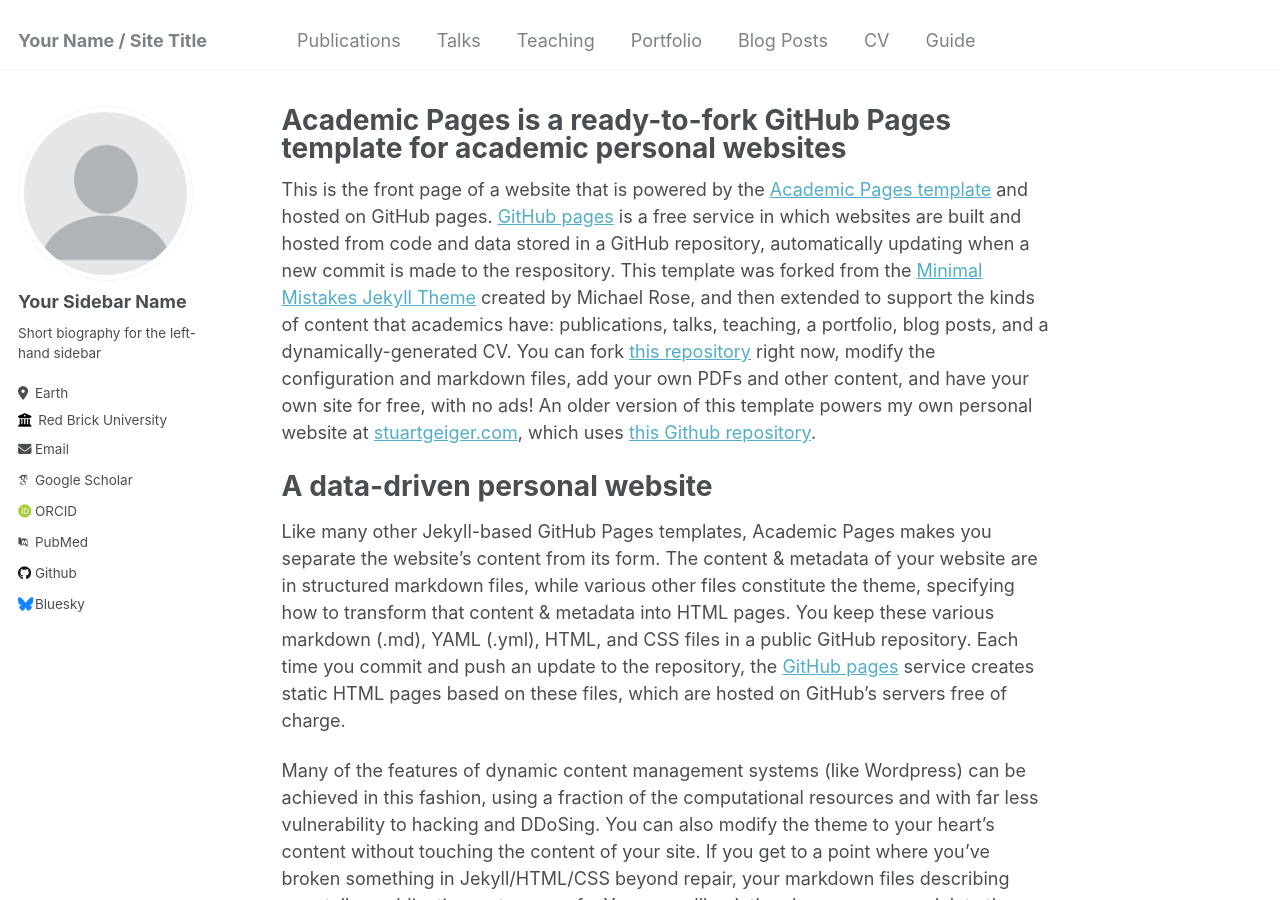
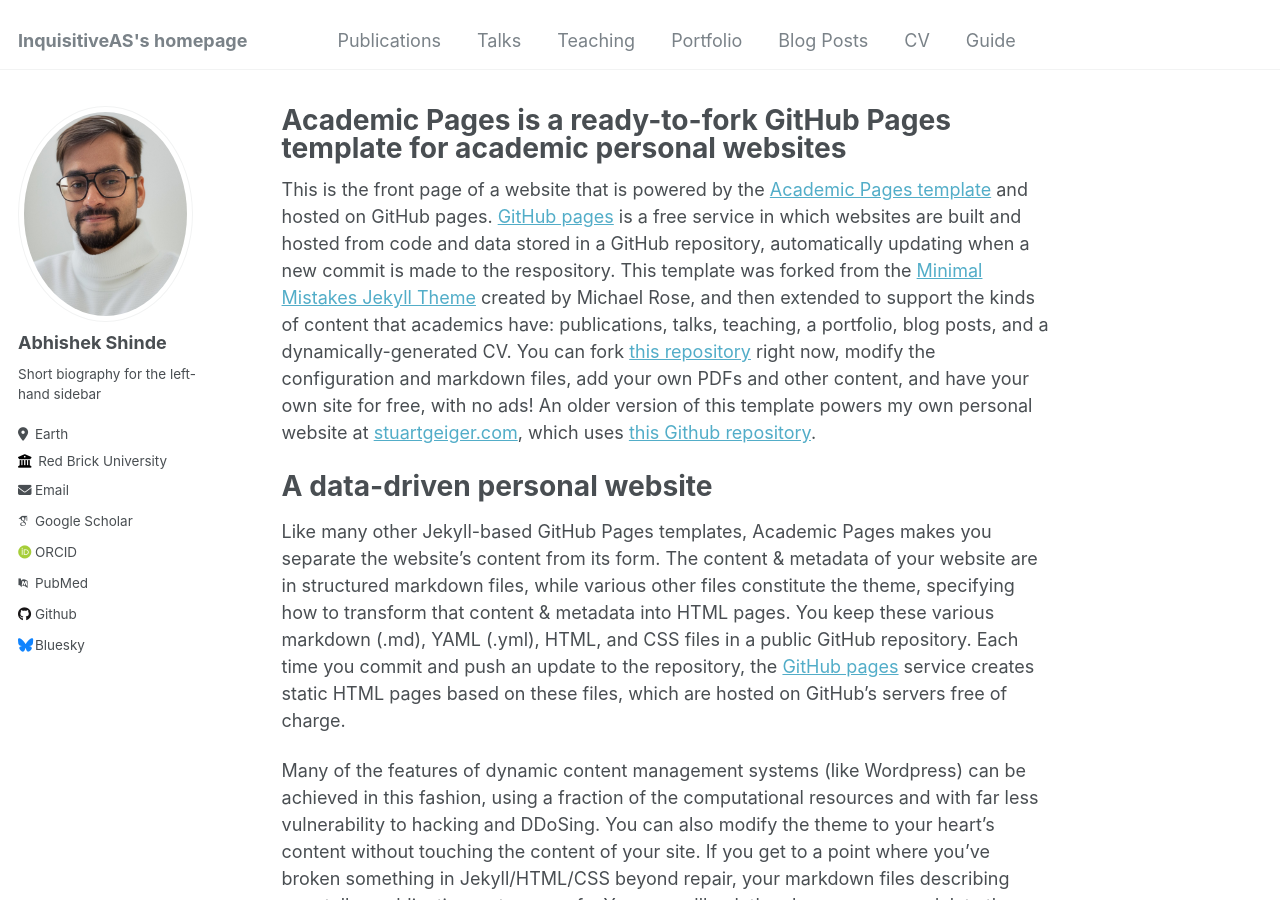
Before and after one commit to InquisitiveAS/InquisitiveAS.github.io, a Jekyll site: the page built from _pages/about.md, in a window 1280 px wide and 900 px high. Built offline with Jekyll 4.4.1, drawn with Linux system fonts in a browser that asks for light colours; some web fonts are replaced.

Commit message:
Update config

```diff
--- a/_config.yml
+++ b/_config.yml
@@ -8,7 +8,7 @@
 
 # Basic Site Settings
 locale                   : "en-US"
-title                    : "Your Name / Site Title"
+title                    : "InquisitiveAS's homepage"
 title_separator          : "-"
 name                     : &name "Your Name"
 description              : &description "personal description"
@@ -21,8 +21,8 @@
 #               Additional customization can be done by editing /_includes/author-profile.html
 author:
   # Biographic information
-  avatar           : "profile.png"
-  name             : "Your Sidebar Name"
+  avatar           : "headshot_Abhi.jpg"
+  name             : "Abhishek Shinde"
   pronouns         : # example: "she/her"
   bio              : "Short biography for the left-hand sidebar"
   location         : "Earth"
```
Also changed, not shown: images/headshot_Abhi.JPG (added).
